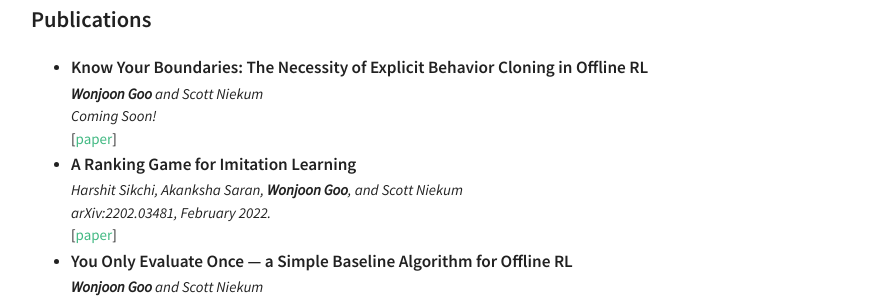
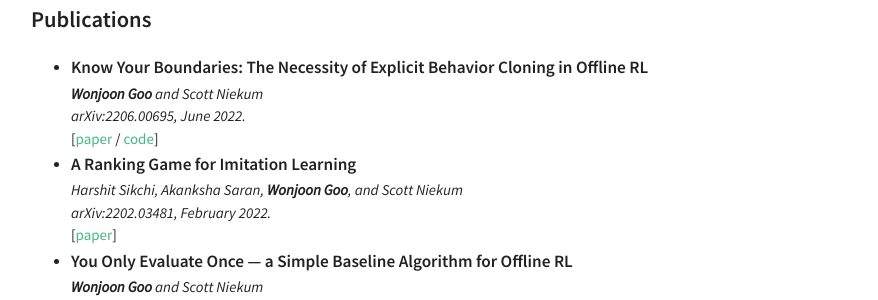
Before and after one commit to hiwonjoon/hiwonjoon.github.io, a Jekyll site: the page built from index.html, in a window 1280 px wide and 900 px high, scrolled down 1973 px. Shown: the part 154-454 px from the top of the window, without its empty margins (319-1197 px from the left). Built offline with Jekyll 4.4.1, drawn with Linux system fonts in a browser that asks for light colours.

Commit message:
DQP paper arxiv upload.

```diff
--- a/index.html
+++ b/index.html
@@ -225,11 +225,11 @@ permalink: /
         <h5 style='margin:0px;'>Know Your Boundaries: The Necessity of Explicit Behavior Cloning in Offline RL</h5>
         <div class='italic'>
           <span><b>Wonjoon Goo</b> and Scott Niekum</span></br>
-          <span>Coming Soon!</span>
+          <span>arXiv:2206.00695, June 2022.</span>
         </div>
         <div>
           <span>
-            [<a href='#'>paper</a>]
+            [<a href='https://arxiv.org/abs/2206.00695'>paper</a> / <a href='https://github.com/hiwonjoon/ARQ-public'>code</a>]
           </span>
         </div>
       </li>
```
